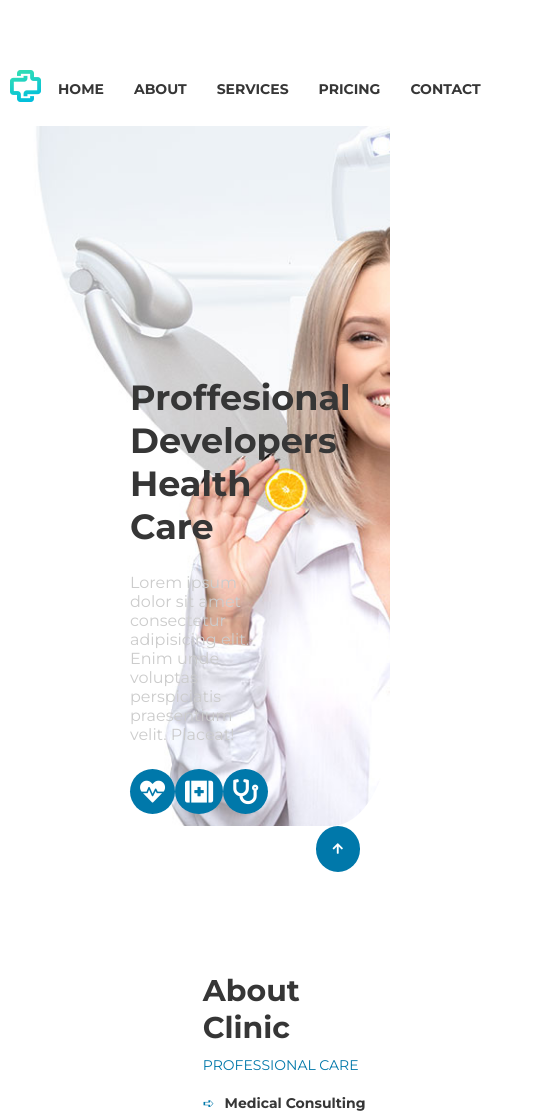
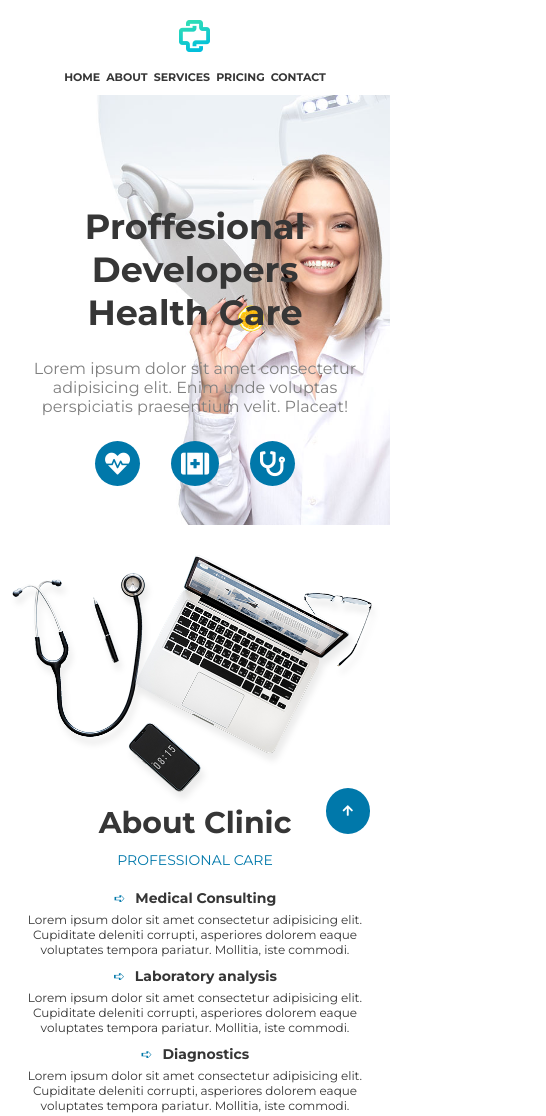
Before and after one commit to yaroslavguziy/EpamHomeworks, a plain HTML site: page FL16_HW5/homework/index.html in a window 390 px wide. Shown: the top 1116 px of the page, 546 px wide, since content can reach past the window. Drawn offline with Linux system fonts and the light colour scheme.

Commit message:
changes in HW5

```diff
--- a/FL16_HW5/homework/css/style.css
+++ b/FL16_HW5/homework/css/style.css
@@ -59,7 +59,7 @@ button {
   margin-top: 50px;
   z-index: 2;
   position: sticky;
-  top: 20px;
+  top: 5px;
 }
 
 .header-wrapper {
@@ -76,7 +76,7 @@ button {
   display: flex;
   justify-content: space-between;
   align-items: center;
-  padding: 20px 0;
+  padding: 15px 0;
 }
 
 .nav-link {
@@ -105,7 +105,7 @@ button {
 .header-text {
   max-width: 450px;
   padding: 25px 0;
-  color: #ccc;
+  color: #808080;
 }
 
 .header-icons {
@@ -131,12 +131,8 @@ button {
 }
 
 .arrow-up {
-  display: block;
-  width: 100%;
-  text-align: right;
-  position: sticky;
-  padding-right: 30px;
-  top: 35px;
+  position: fixed;
+  bottom: 10px;
   right: 20px;
   z-index: 3;
 }
@@ -234,7 +230,7 @@ button {
 
 .prices-items {
   display: flex;
-  padding-top: 50px;
+  margin-top: 100px;
 }
 .prices-item {
   display: flex;
@@ -284,22 +280,25 @@ button {
 
 .contact-wrapper {
   display: flex;
-  align-items: center;
-  justify-content: space-between;
 }
 .contact-item {
-  width: 48%;
+  width: 50%;
+}
+.contact-item:last-child {
+  align-self: center;
+  padding-left: 20px;
 }
 .contact-img {
   display: block;
   max-width: 100%;
+  min-height: 100%;
 }
 
 .contact-subtitle {
   color: var(--dark);
 }
 .form {
-  padding: 20px 20px 0 0;
+  padding: 20px 20px 20px 0;
 }
 .form-input {
   width: 100%;
@@ -340,3 +339,107 @@ button {
   color: var(--light);
   font-size: 12px;
 }
+
+@media (max-width: 768px) {
+  .header-wrapper {
+    border-bottom-right-radius: 0;
+    padding: 0 15px;
+    max-height: 570px;
+  }
+  .form {
+    padding-bottom: 60px;
+  }
+}
+
+@media (max-width: 560px) {
+  .header {
+    margin-top: 0;
+  }
+  .header-top {
+    flex-direction: column;
+  }
+  .nav {
+    padding-top: 10px;
+  }
+  .header-info {
+    text-align: center;
+    max-width: 100%;
+    padding-top: 110px;
+  }
+  .header-text {
+    max-width: 100%;
+  }
+  .nav-link {
+    padding: 10px 5px;
+  }
+  .header-title {
+    max-width: 330px;
+    margin: 0 auto;
+  }
+  .header-icons {
+    margin: 0 auto;
+  }
+  .header-wrapper {
+    max-height: 430px;
+  }
+  .about,
+  .prices {
+    padding: 30px 0;
+  }
+  .about-wrapper {
+    padding: 0 10px;
+    flex-direction: column;
+    justify-content: center;
+  }
+  .about-item {
+    width: 100%;
+    text-align: center;
+  }
+  .about-info {
+    margin: 0 auto;
+    text-align: center;
+    max-width: 100%;
+  }
+  .info-head {
+    justify-content: center;
+  }
+  .help {
+    padding: 30px 0;
+  }
+  .help__items {
+    grid-template-columns: repeat(1, 1fr);
+  }
+  .prices-items {
+    flex-direction: column;
+    margin-top: 0;
+  }
+  .prices-item {
+    padding: 30px 10px;
+    margin-top: 20px;
+  }
+  .item-active {
+    transform: scale(1, 1);
+    padding: 30px 10px;
+  }
+  .contact-wrapper {
+    flex-direction: column;
+  }
+  .contact-item {
+    width: 100%;
+    text-align: center;
+    padding: 20px 10px;
+  }
+  .contact-item:last-child {
+    padding-left: 0;
+  }
+  .form {
+    padding: 20px 20px 0 20px;
+  }
+}
+
+@media (max-width: 425px) {
+  .nav-link {
+    font-size: 11px;
+    padding: 0 3px;
+  }
+}
```
